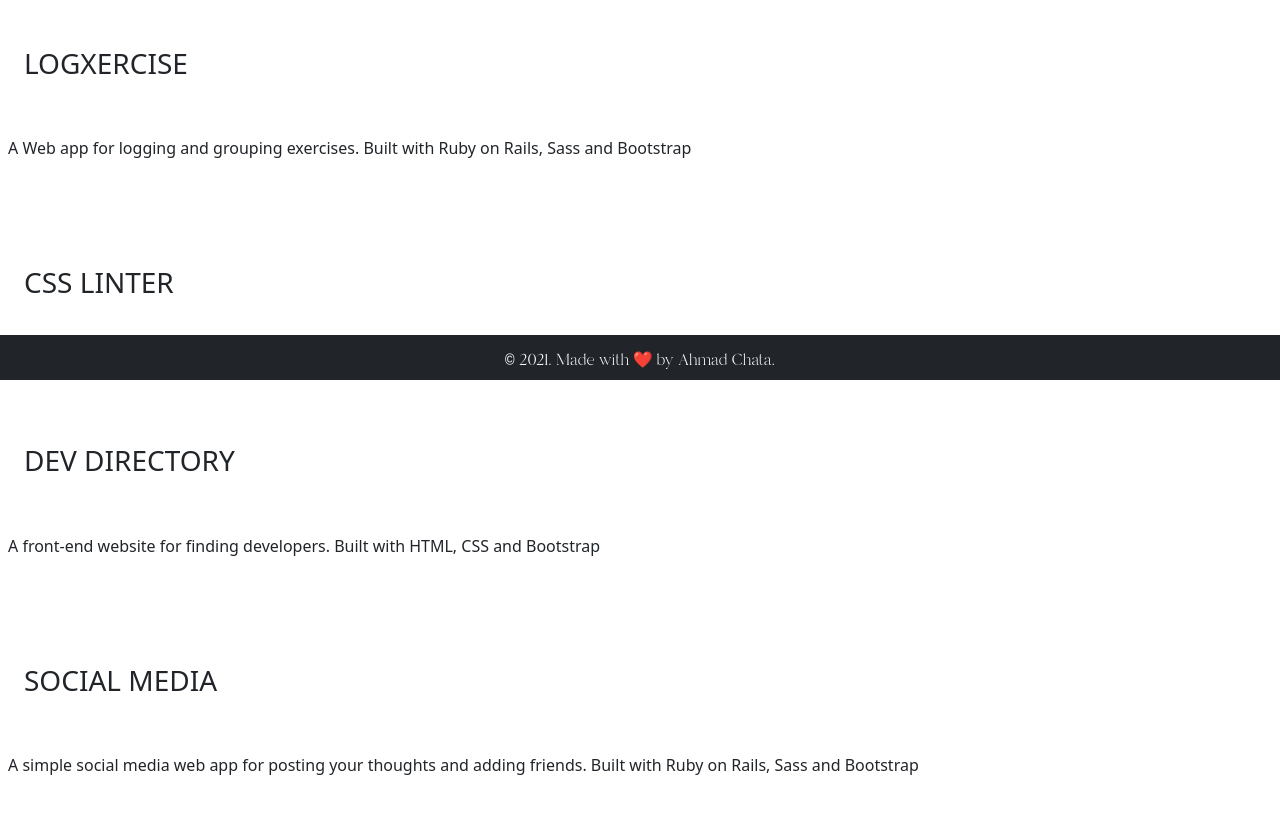
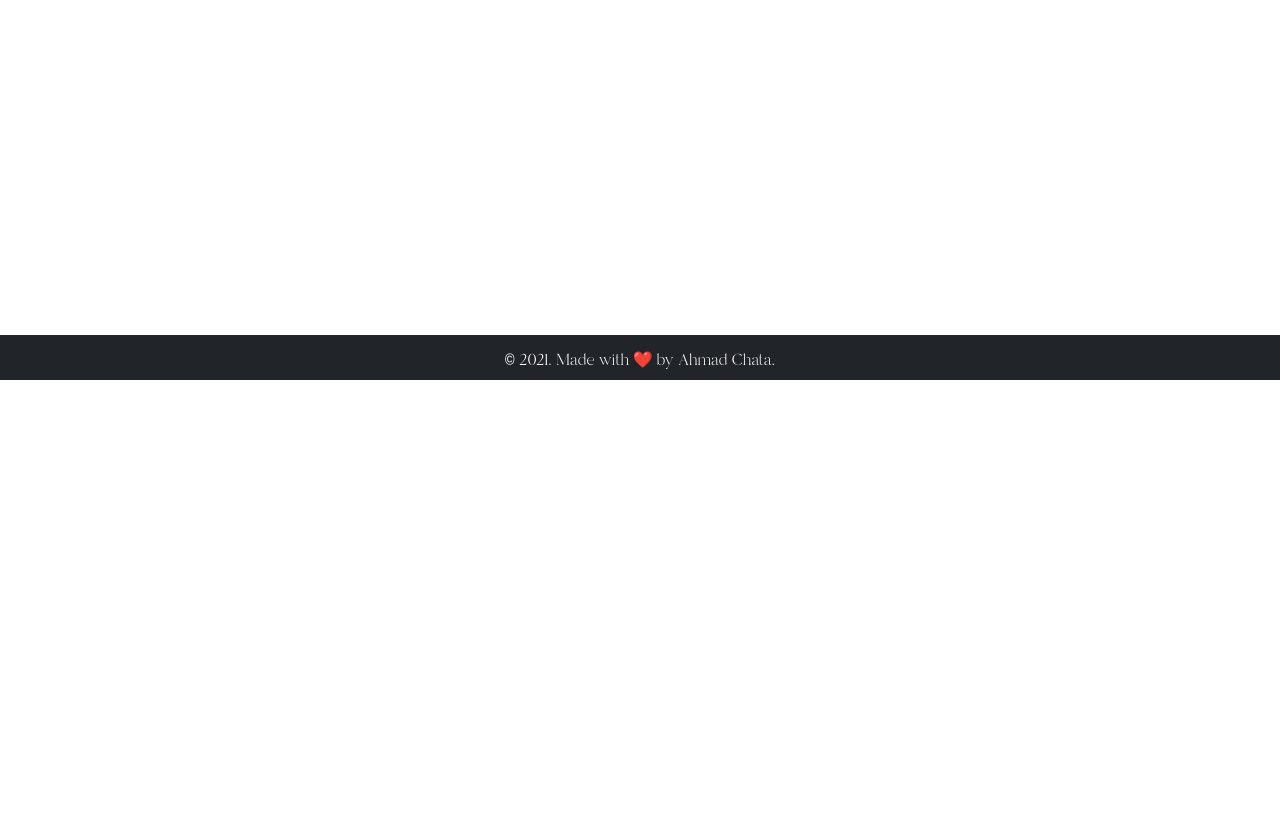
Before and after one commit to ahmadchata/portfolio_v2, a Next.js app: page /projects in a window 1280 px wide. Shown: the part 420-1234 px from the top of the page. After the commit the page ends 800 px from the top, so only its background shows below. Built offline with nearby package versions, Linux system fonts and the light colour scheme.

Commit message:
Update project page

```diff
--- a/pages/projects.js
+++ b/pages/projects.js
@@ -64,101 +64,6 @@ const Projects = () => {
           </li>
         </ul>
       </div>
-      <div className="light-green">
-        <h3 className="description text-uppercase text-start py-5 px-4">
-          Logxercise
-        </h3>
-
-        <p className="description px-2">
-          A Web app for logging and grouping exercises. Built with Ruby on
-          Rails, Sass and Bootstrap
-        </p>
-        <a
-          className="github pb-3 fs-3 link-secondary"
-          target="_blank"
-          rel="noopener noreferrer"
-          href="https://www.github.com/ahmadchata/logxercise"
-        >
-          <i className="fab fa-github"></i>
-        </a>
-        <a
-          className="live pb-3 ms-4 fs-3 link-secondary"
-          target="_blank"
-          rel="noopener noreferrer"
-          href="https://young-mesa-60051.herokuapp.com/"
-        >
-          <i className="fas fa-satellite-dish"></i>
-        </a>
-      </div>
-      <div className="gold">
-        <h3 className="description text-uppercase text-start py-5 px-4">
-          Css Linter
-        </h3>
-
-        <p className="description px-2">
-          A Terminal app that check for errors in CSS files. Built with Ruby
-        </p>
-        <a
-          className="github pb-3 fs-3 link-secondary"
-          target="_blank"
-          rel="noopener noreferrer"
-          href="https://www.github.com/ahmadchata/Linter_CSS"
-        >
-          <i className="fab fa-github"></i>
-        </a>
-      </div>
-      <div className="dark-gray">
-        <h3 className="description text-uppercase text-start py-5 px-4">
-          DEV Directory
-        </h3>
-
-        <p className="description px-2">
-          A front-end website for finding developers. Built with HTML, CSS and
-          Bootstrap
-        </p>
-        <a
-          className="github pb-3 fs-3 link-secondary"
-          target="_blank"
-          rel="noopener noreferrer"
-          href="https://www.github.com/ahmadchata/dev-directory"
-        >
-          <i className="fab fa-github"></i>
-        </a>
-        <a
-          className="live pb-3 ms-4 fs-3 link-secondary"
-          target="_blank"
-          rel="noopener noreferrer"
-          href="https://raw.githack.com/ahmadchata/dev-directory/homepage/index.html"
-        >
-          <i className="fas fa-satellite-dish"></i>
-        </a>
-      </div>
-      <div className="pink">
-        <h3 className="description text-uppercase text-start py-5 px-4">
-          Social Media
-        </h3>
-
-        <p className="description px-2">
-          A simple social media web app for posting your thoughts and adding
-          friends. Built with Ruby on Rails, Sass and Bootstrap
-        </p>
-        <a
-          className="github pb-3 fs-3 link-secondary"
-          target="_blank"
-          rel="noopener noreferrer"
-          href="https://www.github.com/ahmadchata/social-media"
-        >
-          <i className="fab fa-github"></i>
-        </a>
-        <a
-          className="live pb-3 ms-4 fs-3 link-secondary"
-          target="_blank"
-          rel="noopener noreferrer"
-          href="https://salty-stream-05643.herokuapp.com/"
-        >
-          <i className="fas fa-satellite-dish"></i>
-        </a>
-      </div>
     </>
   );
 };
```
